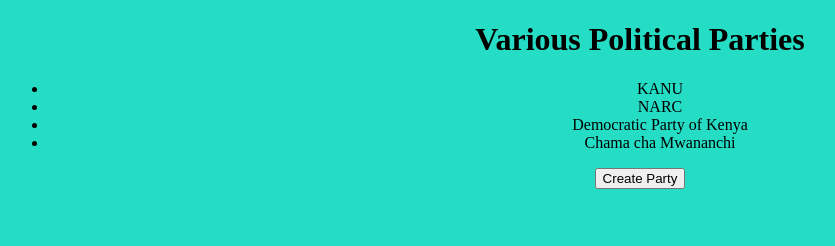
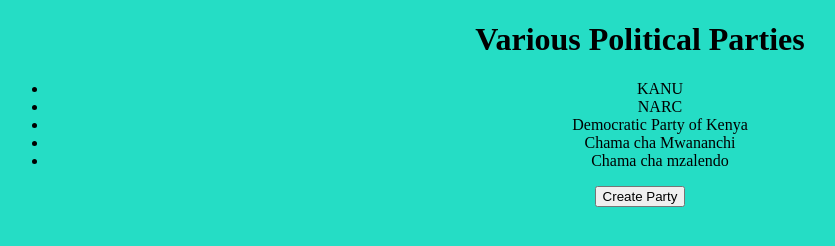
Before and after one commit to annstella/Politico, a plain HTML site: page parties.html in a window 1280 px wide. Shown: the whole page, without its empty margins (0-835 px from the left). Drawn offline with Linux system fonts and the light colour scheme.

Commit message:
[finishes #163548472] added another party

```diff
--- a/parties.html
+++ b/parties.html
@@ -13,6 +13,7 @@
        <li>NARC</li>
        <li>Democratic Party of Kenya</li>
        <li>Chama cha Mwananchi</li>
+       <li>Chama cha mzalendo</li>
     </ul>
 
     <a href="createparty.html"><button type="Party">Create Party</button></a>
```
